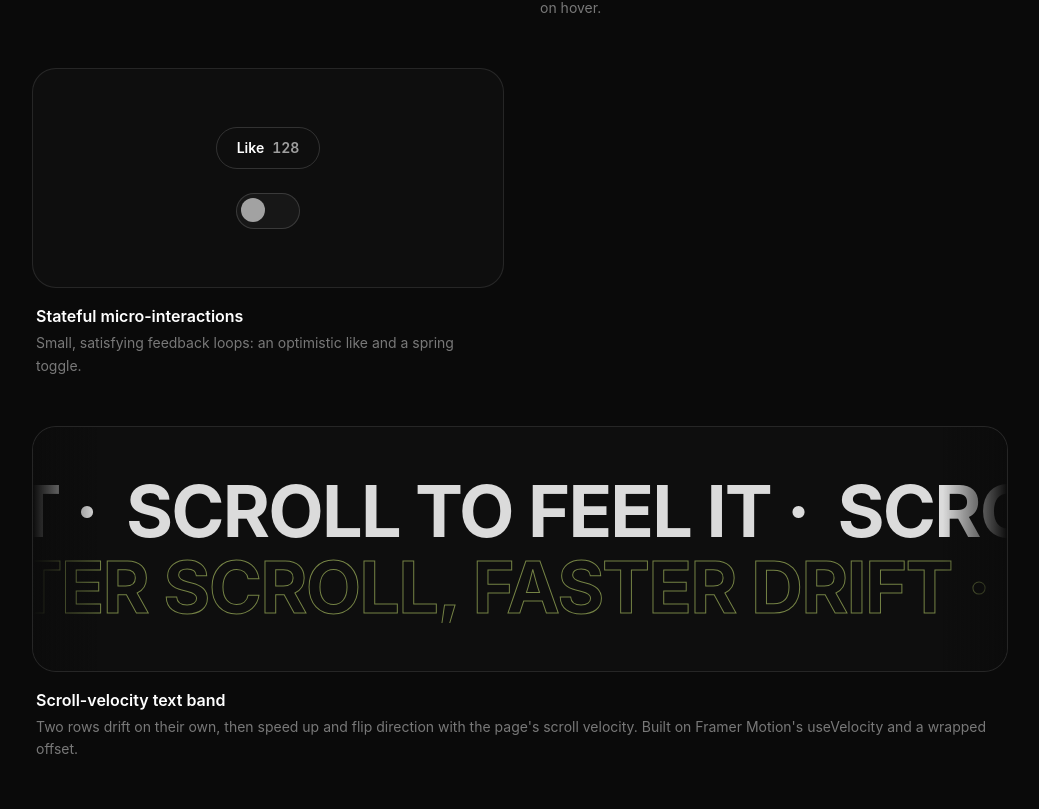
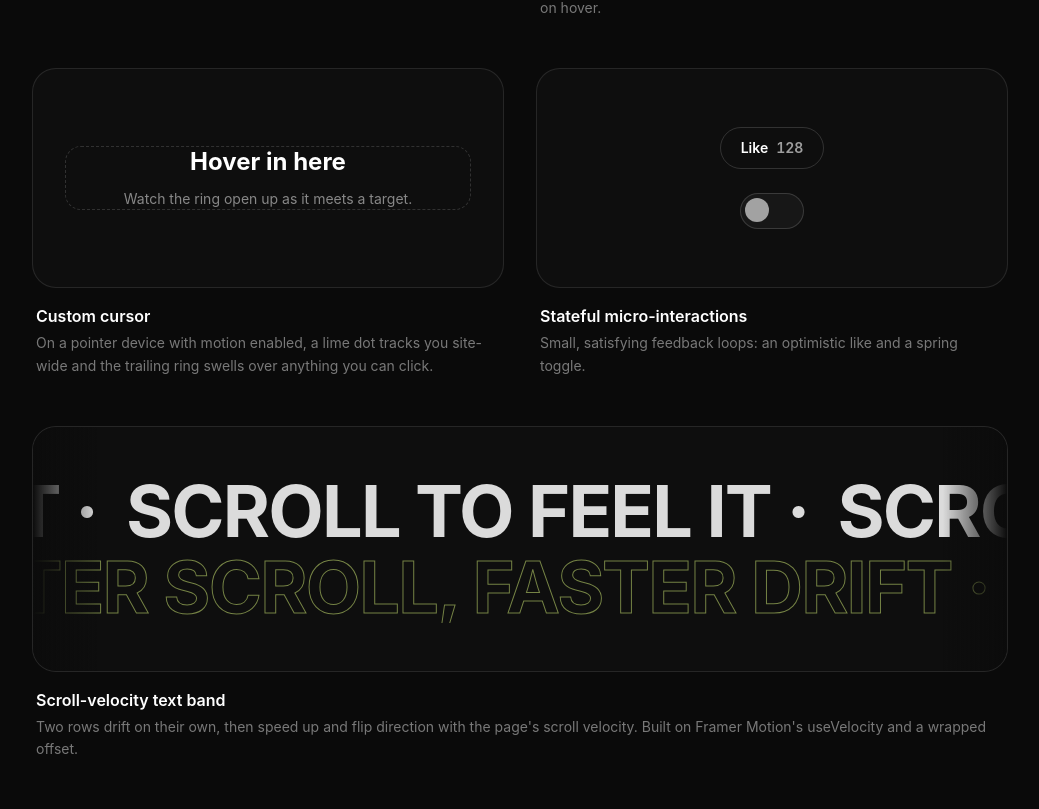
Before and after one commit to ArseniyCherednichenko/portfolio, a React (Vite) app: page /playground in a window 1280 px wide. Shown: the part 1453-2262 px from the top of the page, without its empty margins (120-1159 px from the left). Built offline with nearby package versions, Linux system fonts and the light colour scheme.

Commit message:
Playground: add a custom-cursor experiment card

```diff
--- a/src/pages/Playground.tsx
+++ b/src/pages/Playground.tsx
@@ -124,6 +124,21 @@ export default function Playground() {
           </Experiment>
         </Reveal>
 
+        <Reveal>
+          <Experiment
+            name="Custom cursor"
+            note="On a pointer device with motion enabled, a lime dot tracks you site-wide and the trailing ring swells over anything you can click."
+          >
+            <div
+              data-cursor
+              className="flex h-full w-full flex-col items-center justify-center gap-3 rounded-2xl border border-dashed border-white/15 px-6 text-center"
+            >
+              <p className="text-2xl font-bold leading-tight">Hover in here</p>
+              <p className="text-sm text-white/50">Watch the ring open up as it meets a target.</p>
+            </div>
+          </Experiment>
+        </Reveal>
+
         <Reveal delay={0.05}>
           <Experiment name="Stateful micro-interactions" note="Small, satisfying feedback loops: an optimistic like and a spring toggle.">
             <div className="flex flex-col items-center gap-6">
```
